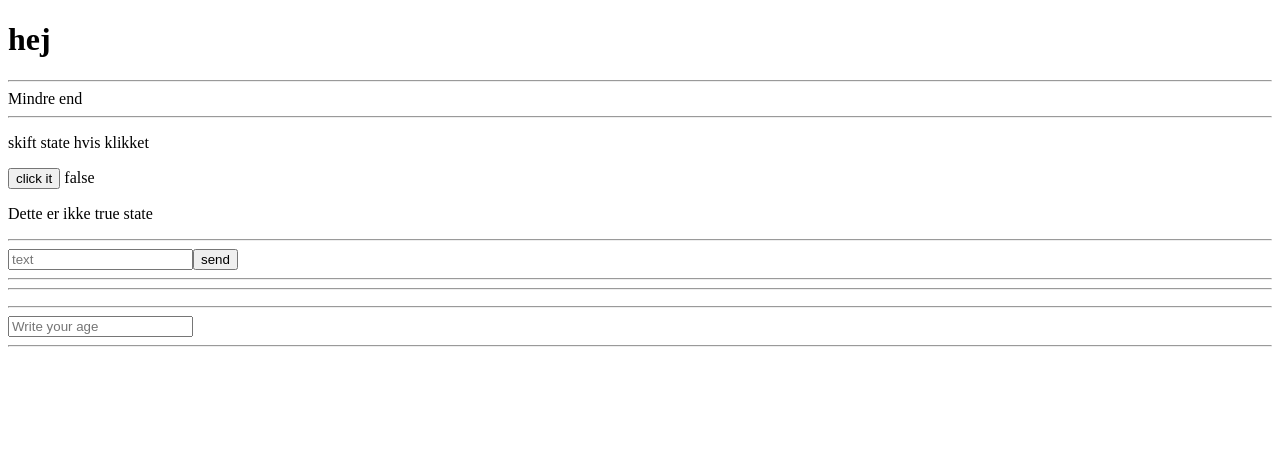
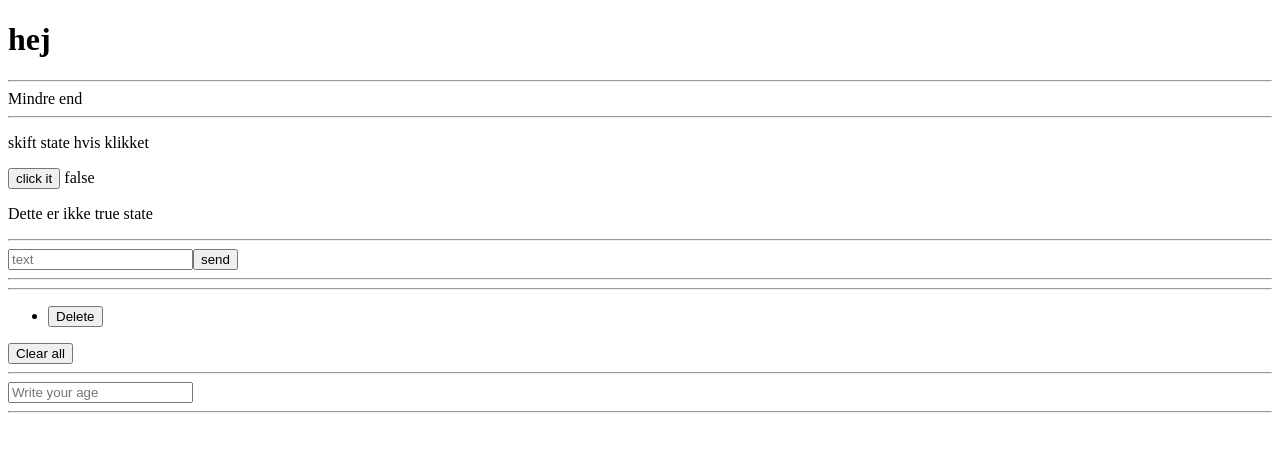
Before and after one commit to AndKrogh/Webudvikler, a Vue app in the folder vue-opgaver/: page / in a window 1280 px wide. Shown: the top 452 px of the page. Built offline with nearby package versions, Linux system fonts and the light colour scheme.

Commit message:
making task 3

```diff
--- a/vue-opgaver/src/components/User_input.vue
+++ b/vue-opgaver/src/components/User_input.vue
@@ -1,22 +1,42 @@
 <script setup>
 import { ref } from 'vue';
 
-const inputText = ref(false);
-const textArray = ref([]);
+const savedArr = localStorage.length;
+console.log(savedArr);
+const savedMsg = localStorage.getItem(savedArr + 1);
+console.log(savedMsg);
+
+const inputText = ref();
+const textArray = ref([savedMsg]);
+
+
 
 const messages = ref("");
+
+
 
 //ViewModel
 const clickButton = () => {
     inputText.value = true;
     textArray.value.push(messages.value);
+    console.log(textArray.value.length);
+    for (let i = 0; i < textArray.value.length; i++) {
+        console.log(textArray.value[i]);
+        localStorage.setItem(textArray.value.length, textArray.value[i]);
+    }
+
 
     messages.value = "";
 }
 
 const deleteItem = (index) => {
-    console.log(index);
-    console.log(textArray.value);
+    console.log(savedArr);
+    textArray.value.splice(index);
+    localStorage.removeItem(savedArr + index);
+};
+
+const clearAll = (index) => {
+    localStorage.clear();
     textArray.value.splice(index);
 };
 
@@ -27,17 +47,18 @@ const deleteItem = (index) => {
 
     <div>
         <input type="text" v-model="messages" placeholder="text">
-        <button @click="clickButton"> send</button>
+        <button @click="clickButton(id)"> send</button>
         <hr>
         <p v-if="inputText">
             {{ messages }}
         </p>
         <hr>
-        <ul>
+        <ul >
             <li v-for="(text, index) in textArray" >
-                {{ text }}
-                <button @click="deleteItem(index)">Delete</button>
+                <p> {{ text }} <button @click="deleteItem(index)">Delete</button></p>
+
             </li>
         </ul>
+        <button @click="clearAll(index)">Clear all</button>
     </div>
 </template>
```
